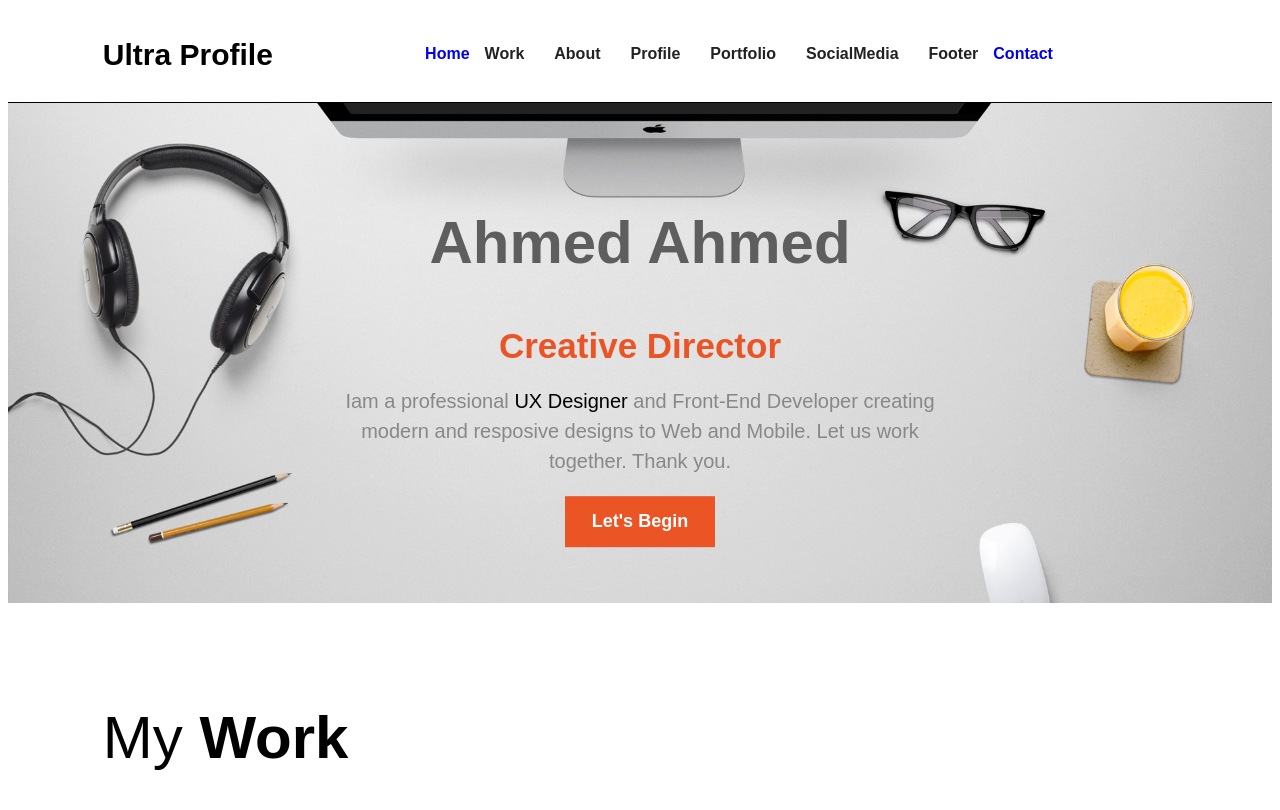
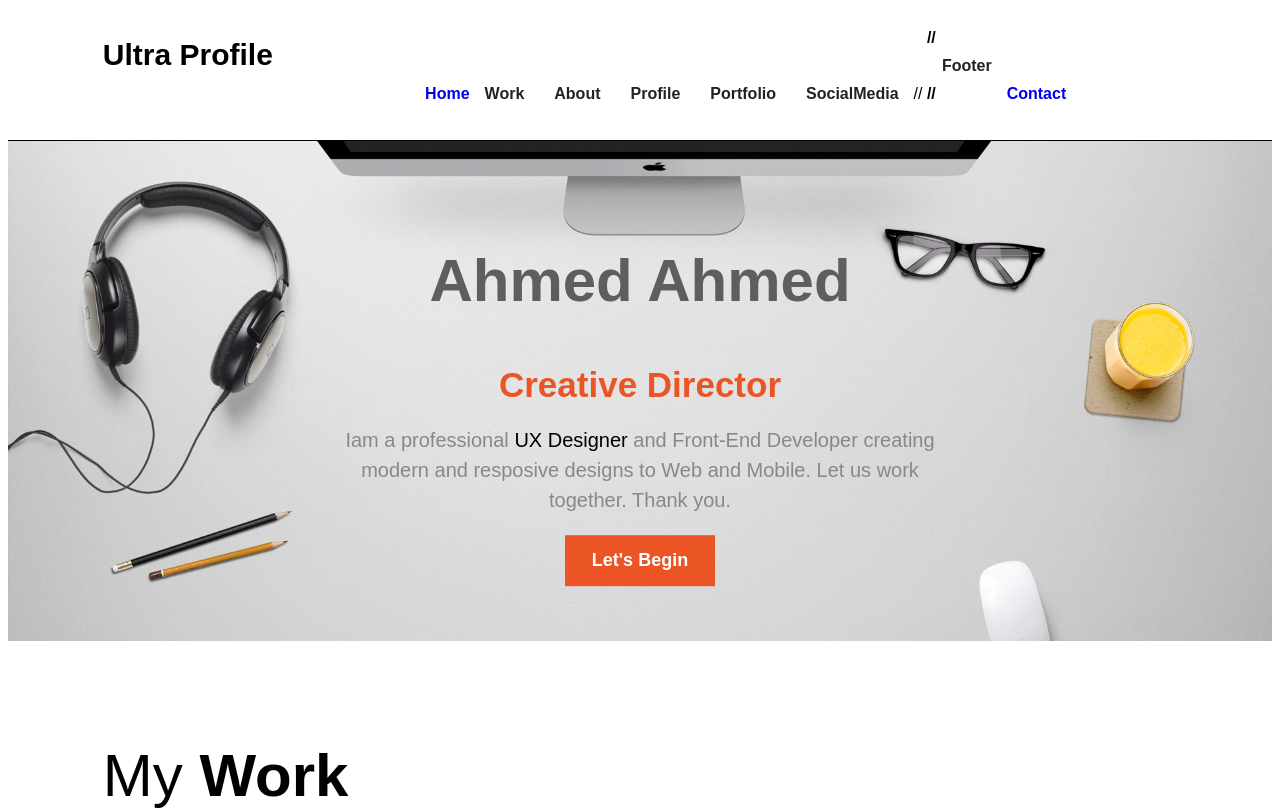
Before and after one commit to Ahmedwafy/Ultra-Profile, a React (Create React App) app: page / in a window 1280 px wide. Shown: the top 810 px of the page. Built offline with nearby package versions, Linux system fonts and the light colour scheme.

Commit message:
Update Navbar.js

```diff
--- a/src/Components/Navbar/Navbar.js
+++ b/src/Components/Navbar/Navbar.js
@@ -43,9 +43,9 @@ const Navbar = () =>  {
               <Anchor href="/SocialMedia">SocialMedia</Anchor>
             </ListItem>
 
-            <ListItem>
-              <Anchor href="#">Footer</Anchor>
-            </ListItem>
+            // <ListItem>
+            //   <Anchor href="#">Footer</Anchor>
+            // </ListItem>
 
             <ListItem><NavLink  style={{textDecoration:'none'}} exact to="/Contact">Contact</NavLink></ListItem>
           </UlList>
```
